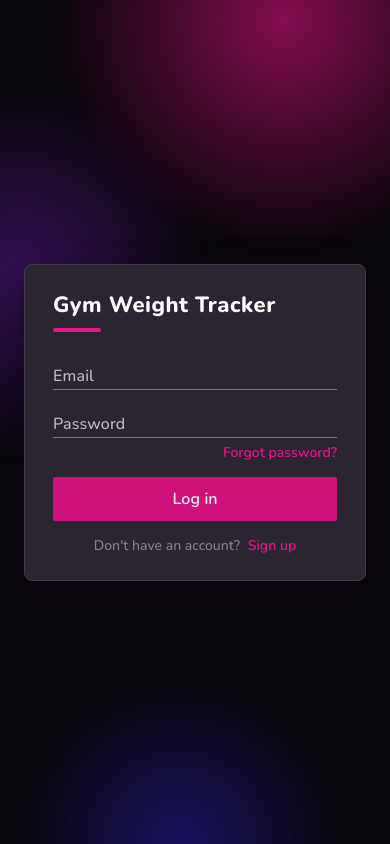
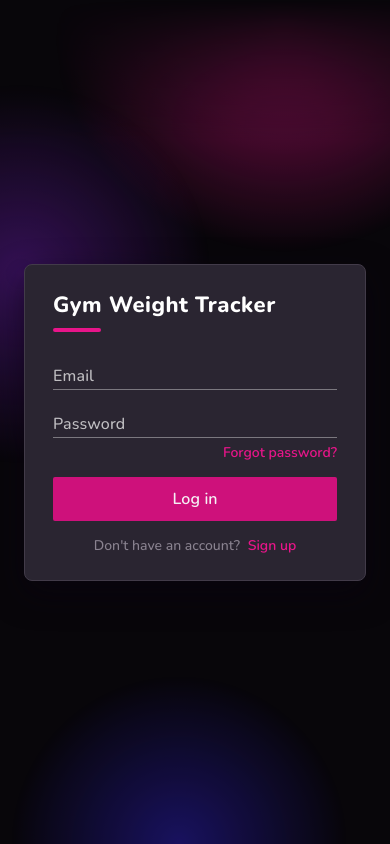
Before and after one commit to rmsddd/gym-weight-tracker-frontend, a Vue app: page /login in a window 390 px wide. Built offline with nearby package versions, Linux system fonts and the light colour scheme; no server answers.

Commit message:
Blend the phone browser's status bar into the page and run full screen from the home screen

```diff
--- a/index.html
+++ b/index.html
@@ -7,6 +7,11 @@
     <title>Gym Weight Tracker</title>
     <meta name="description" content="Log your sets while you train and read back your workout history and personal records.">
     <meta name="theme-color" content="#08060A">
+    <!-- Added to the home screen: full screen, the page drawn under the status bar -->
+    <meta name="mobile-web-app-capable" content="yes">
+    <meta name="apple-mobile-web-app-capable" content="yes">
+    <meta name="apple-mobile-web-app-status-bar-style" content="black-translucent">
+    <meta name="apple-mobile-web-app-title" content="Gym Tracker">
     <style>
       * {
         box-sizing: border-box;
--- a/src/components/ui/AmbientBackground.vue
+++ b/src/components/ui/AmbientBackground.vue
@@ -20,6 +20,15 @@ defineProps({ animated: { type: Boolean, default: false } })
   overflow: hidden;
   pointer-events: none;
   z-index: 0;
+}
+
+/* A phone's browser paints a flat bar over the notch: fade the glow into the floor at the top so
+   the bar runs into the page without an edge. Installed to the home screen, the glow goes under it */
+@media (max-width: 600px) and (display-mode: browser) {
+  .ambient {
+    -webkit-mask-image: linear-gradient(to bottom, transparent, #000 140px);
+    mask-image: linear-gradient(to bottom, transparent, #000 140px);
+  }
 }
 
 .blob {
```
